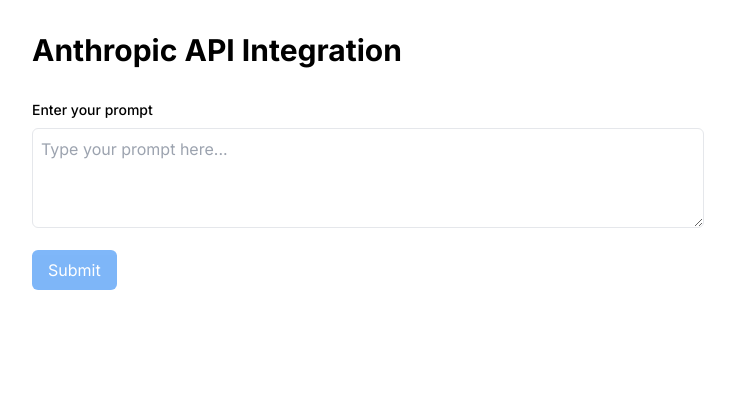
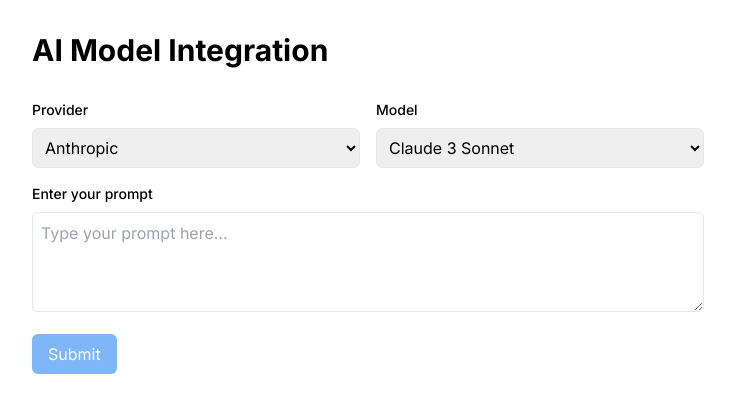
Before and after one commit to MatthewLaw1/Grit, a Next.js app: page / in a window 1280 px wide. Shown: the top 412 px of the page, without its empty margins (272-1007 px from the left). Built offline with nearby package versions, Linux system fonts and the light colour scheme.

Commit message:
openai integration and model selection
Added OpenAI API integration for model selection and customization. This includes:
- Implementation of OpenAI API route
- Model selection functionality
- Integration with existing framework

```diff
--- a/app/api/anthropic/route.ts
+++ b/app/api/anthropic/route.ts
@@ -1,7 +1,6 @@
 import { NextRequest, NextResponse } from 'next/server';
 import Anthropic from '@anthropic-ai/sdk';
 
-// Initialize Anthropic client
 const anthropic = new Anthropic({
   apiKey: process.env.ANTHROPIC_API_KEY,
 });
@@ -9,7 +8,7 @@
 export async function POST(request: NextRequest) {
   try {
     const body = await request.json();
-    const { prompt } = body;
+    const { prompt, model } = body;
 
     if (!prompt) {
       return NextResponse.json(
@@ -19,8 +18,8 @@
     }
 
     const message = await anthropic.messages.create({
-      model: 'claude-3-sonnet-20240229',
-      max_tokens: 1000,
+      model: model || process.env.ANTHROPIC_MODEL || 'claude-3-sonnet-20240229',
+      max_tokens: parseInt(process.env.MAX_TOKENS || '1000'),
       messages: [
         {
           role: 'user',
--- /dev/null
+++ b/app/api/openai/route.ts
@@ -0,0 +1,42 @@
+import { NextRequest, NextResponse } from 'next/server';
+import OpenAI from 'openai';
+
+const openai = new OpenAI({
+  apiKey: process.env.OPENAI_API_KEY,
+});
+
+export async function POST(request: NextRequest) {
+  try {
+    const body = await request.json();
+    const { prompt, model } = body;
+
+    if (!prompt) {
+      return NextResponse.json(
+        { error: 'Prompt is required' },
+        { status: 400 }
+      );
+    }
+
+    const completion = await openai.chat.completions.create({
+      model: model || process.env.OPENAI_MODEL || 'gpt-4-turbo-preview',
+      messages: [
+        {
+          role: 'user',
+          content: prompt,
+        },
+      ],
+      max_tokens: parseInt(process.env.MAX_TOKENS || '1000'),
+    });
+
+    return NextResponse.json({
+      response: completion.choices[0].message.content
+    });
+
+  } catch (error) {
+    console.error('OpenAI API Error:', error);
+    return NextResponse.json(
+      { error: 'Failed to process request' },
+      { status: 500 }
+    );
+  }
+}
--- a/app/page.tsx
+++ b/app/page.tsx
@@ -1,7 +1,8 @@
 'use client';
 
 import { useState, FormEvent } from 'react';
-import type { FormState } from './types';
+import type { FormState, ModelProvider, ModelConfig } from './types';
+import { MODEL_OPTIONS } from './types';
 
 export default function Home() {
   const [formState, setFormState] = useState<FormState>({
@@ -9,6 +10,8 @@
     response: null,
     error: null,
     isLoading: false,
+    provider: 'anthropic',
+    model: 'claude-3-sonnet-20240229'
   });
 
   const handleSubmit = async (e: FormEvent) => {
@@ -17,12 +20,15 @@
     setFormState(prev => ({ ...prev, isLoading: true, error: null }));
 
     try {
-      const response = await fetch('/api/anthropic', {
+      const response = await fetch(`/api/${formState.provider}`, {
         method: 'POST',
         headers: {
           'Content-Type': 'application/json',
         },
-        body: JSON.stringify({ prompt: formState.prompt }),
+        body: JSON.stringify({
+          prompt: formState.prompt,
+          model: formState.model
+        }),
       });
 
       const data = await response.json();
@@ -45,12 +51,56 @@
     }
   };
 
+  const handleProviderChange = (provider: ModelProvider) => {
+    const defaultModel = MODEL_OPTIONS[provider][0].value;
+    setFormState(prev => ({
+      ...prev,
+      provider,
+      model: defaultModel
+    }));
+  };
+
   return (
     <main className="min-h-screen p-8">
       <div className="max-w-2xl mx-auto">
-        <h1 className="text-3xl font-bold mb-8">Anthropic API Integration</h1>
+        <h1 className="text-3xl font-bold mb-8">AI Model Integration</h1>
 
         <form onSubmit={handleSubmit} className="space-y-4">
+          <div className="flex gap-4 mb-4">
+            <div className="flex-1">
+              <label htmlFor="provider" className="block text-sm font-medium mb-2">
+                Provider
+              </label>
+              <select
+                id="provider"
+                value={formState.provider}
+                onChange={(e) => handleProviderChange(e.target.value as ModelProvider)}
+                className="w-full p-2 border rounded-md"
+              >
+                <option value="anthropic">Anthropic</option>
+                <option value="openai">OpenAI</option>
+              </select>
+            </div>
+
+            <div className="flex-1">
+              <label htmlFor="model" className="block text-sm font-medium mb-2">
+                Model
+              </label>
+              <select
+                id="model"
+                value={formState.model}
+                onChange={(e) => setFormState(prev => ({ ...prev, model: e.target.value }))}
+                className="w-full p-2 border rounded-md"
+              >
+                {MODEL_OPTIONS[formState.provider].map(option => (
+                  <option key={option.value} value={option.value}>
+                    {option.label}
+                  </option>
+                ))}
+              </select>
+            </div>
+          </div>
+
           <div>
             <label htmlFor="prompt" className="block text-sm font-medium mb-2">
               Enter your prompt
--- a/app/types.ts
+++ b/app/types.ts
@@ -1,3 +1,20 @@
+export type ModelProvider = 'anthropic' | 'openai';
+
+export interface ModelConfig {
+  provider: ModelProvider;
+  model: string;
+}
+
+export const MODEL_OPTIONS = {
+  anthropic: [
+    { label: 'Claude 3 Sonnet', value: 'claude-3-sonnet-20240229' }
+  ],
+  openai: [
+    { label: 'GPT-4 Turbo', value: 'gpt-4-turbo-preview' },
+    { label: 'GPT-4', value: 'gpt-4' }
+  ]
+};
+
 export interface AnthropicResponse {
   response: string;
 }
@@ -11,4 +28,6 @@
   response: string | null;
   error: string | null;
   isLoading: boolean;
+  provider: ModelProvider;
+  model: string;
 }
--- a/next.config.js
+++ b/next.config.js
@@ -3,5 +3,9 @@
   reactStrictMode: true,
   env: {
     ANTHROPIC_API_KEY: process.env.ANTHROPIC_API_KEY,
+    OPENAI_API_KEY: process.env.OPENAI_API_KEY,
+    ANTHROPIC_MODEL: process.env.ANTHROPIC_MODEL,
+    OPENAI_MODEL: process.env.OPENAI_MODEL,
+    MAX_TOKENS: process.env.MAX_TOKENS,
   },
 }
```
Also changed, not shown: package.json (+7 -6 lines), 1 other file (tests, documents, lock files or other folders).
